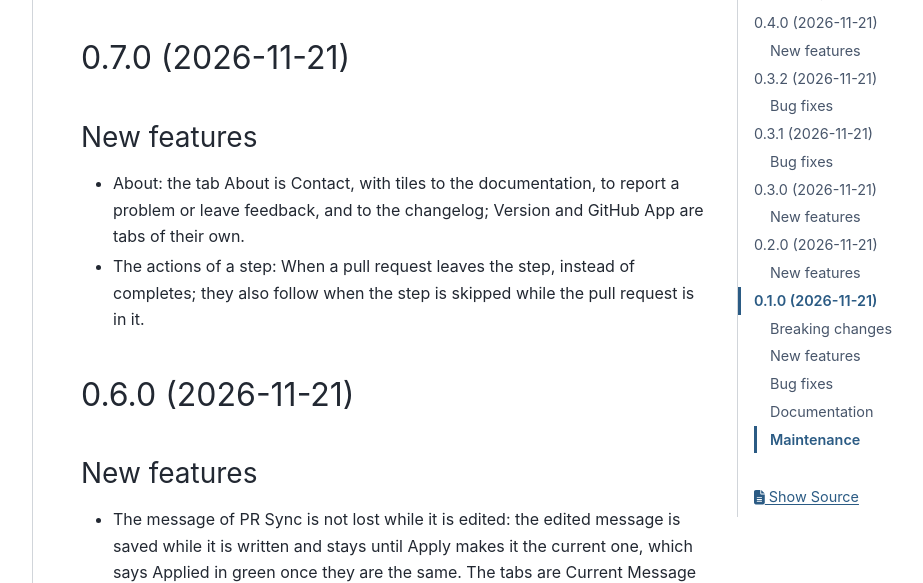
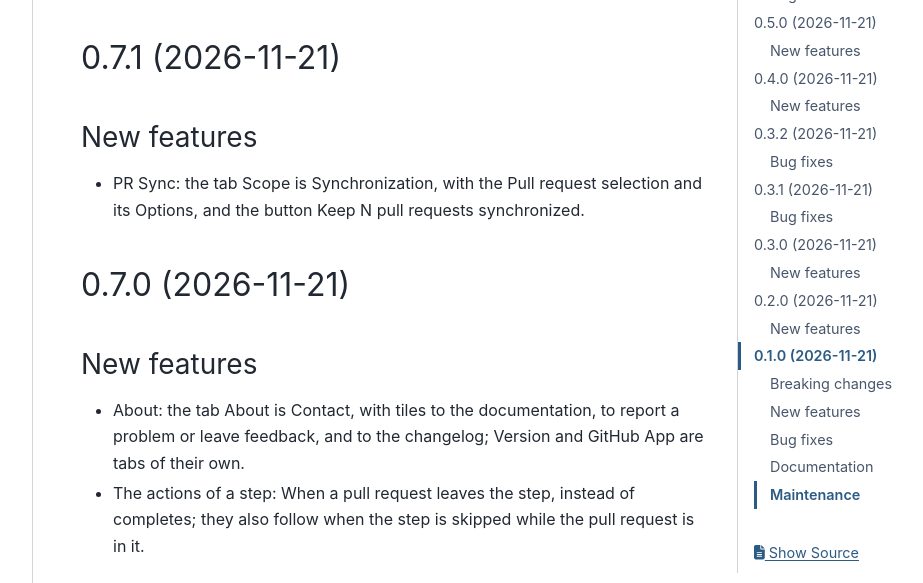
Before and after one commit to PyCalendar/dashboard.pycal.org, a Sphinx documentation site: the page built from docs/changelog.rst, in a window 1280 px wide and 900 px high, cut to the strip 317-900 px from the top of the window. Shown: the whole strip, without its empty margins (287-1210 px from the left). Built offline with Sphinx 7.4.7 and the PyData theme 0.15.4, drawn with Linux system fonts in a browser that asks for light colours; the version number could not be read and is left out; some of the changed text lies outside the part shown.

Commit message:
Release 0.7.1
Co-Authored-By: Claude Opus 5.5 <noreply@anthropic.com>

```diff
--- a/docs/changelog.rst
+++ b/docs/changelog.rst
@@ -8,6 +8,15 @@ Changelog
 .. include:: _build/unreleased.rst
 
 .. towncrier release notes start
+
+0.7.1 (2026-11-21)
+------------------
+
+New features
+~~~~~~~~~~~~
+
+- PR Sync: the tab Scope is Synchronization, with the Pull request selection and its Options, and the button Keep N pull requests synchronized.
+
 
 0.7.0 (2026-11-21)
 ------------------
```
Also changed, not shown: 1 other file.
